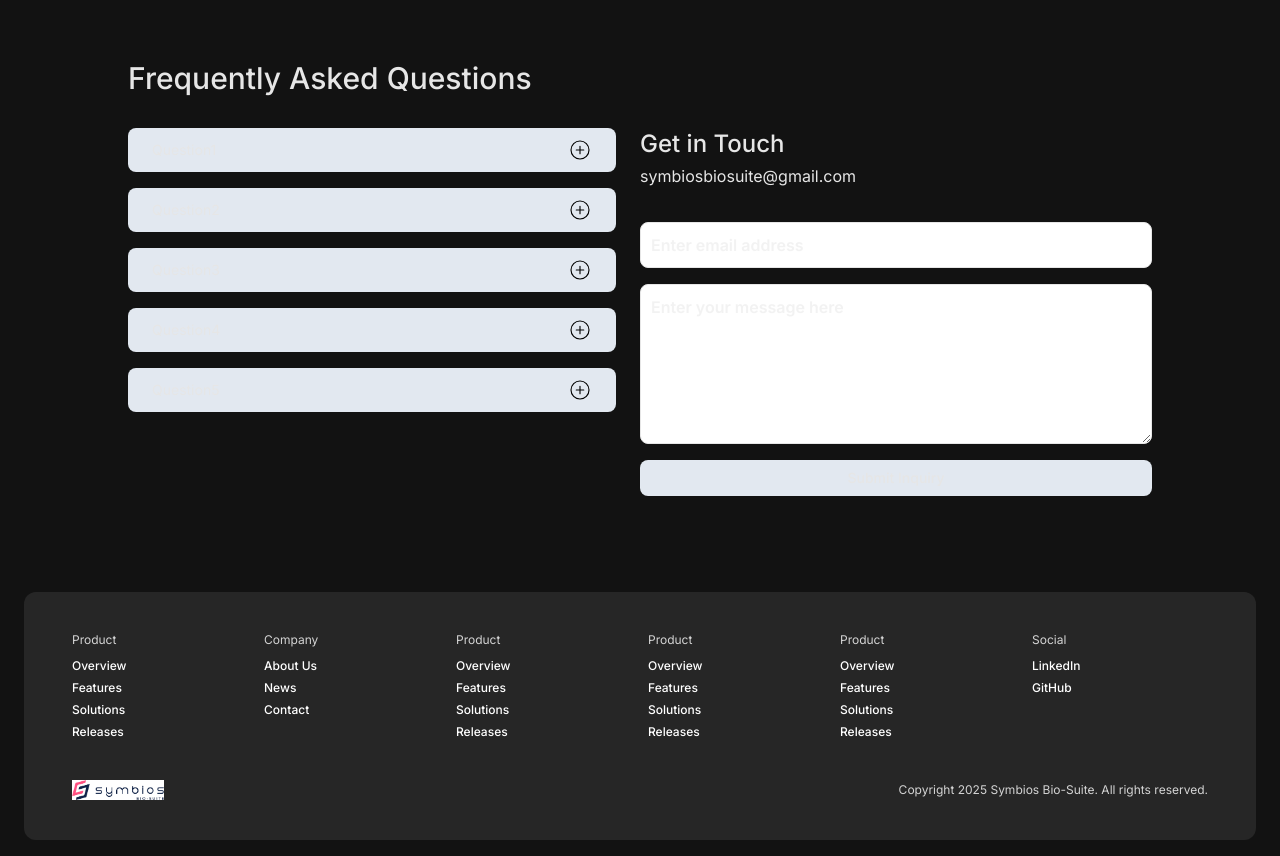
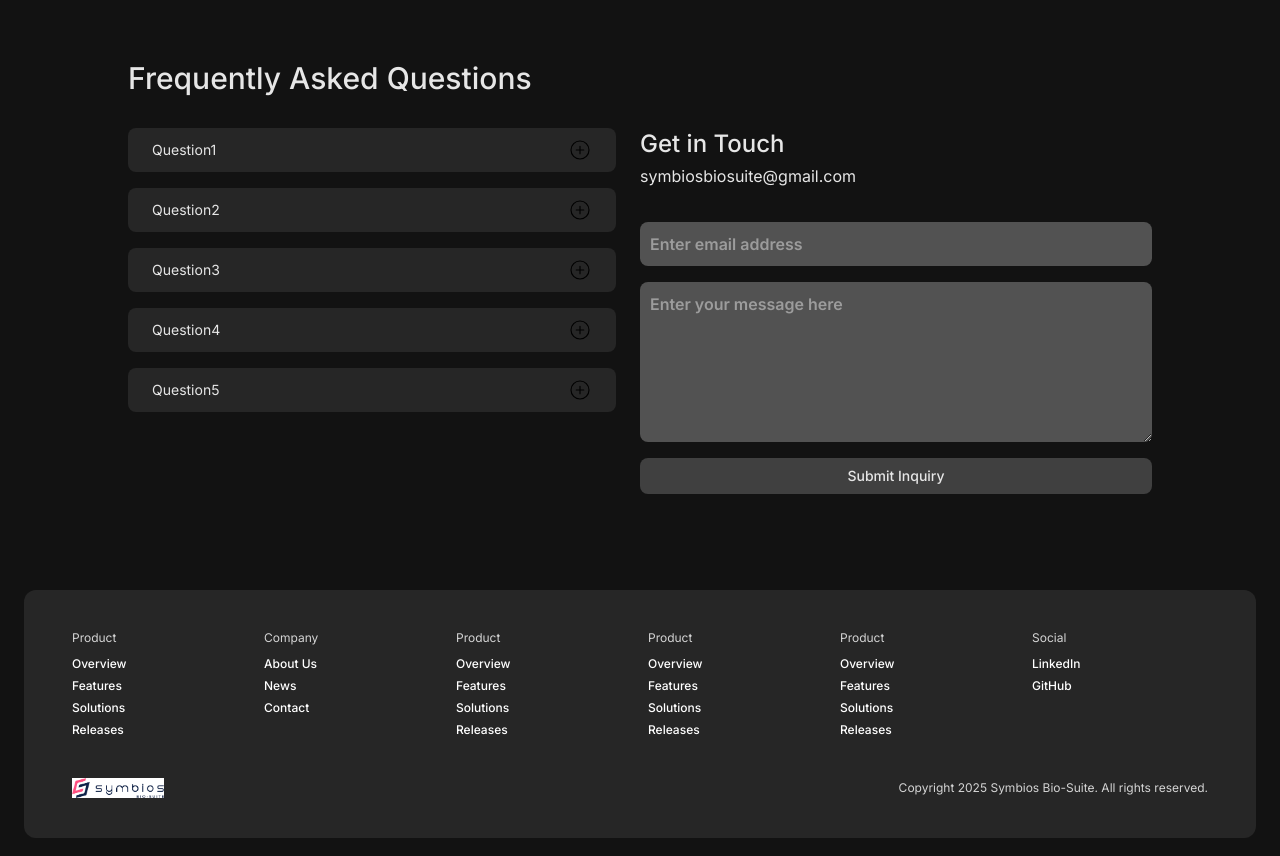
Before and after one commit to spencerhum04/symbios, a React (Vite) app: page / in a window 1280 px wide. Shown: the part 1520-2376 px from the top of the page. Built offline with nearby package versions, Linux system fonts and the light colour scheme.

Commit message:
style: support

```diff
--- a/src/components/Form.tsx
+++ b/src/components/Form.tsx
@@ -75,20 +75,20 @@ export default function Form() {
             <form onSubmit={onSubmit} className="w-full place-items-center sm:place-items-start">
                 <div className="flex flex-col gap-y-4 mt-2.5 w-full">
                     <input type="email" name="email" value={formData.email} onChange={handleInputChange}
-                        className="font-semibold bg-white border border-navy rounded-lg p-2.5 focus:outline-none"
+                        className="font-semibold bg-neutral-600 rounded-lg p-2.5 focus:outline-none"
                         placeholder="Enter email address"
                     />
                     <textarea name="message" value={formData.message} onChange={handleInputChange}
-                        className="font-semibold bg-white border border-navy h-40 rounded-lg p-2.5 focus:outline-none"
+                        className="font-semibold bg-neutral-600 h-40 rounded-lg p-2.5 focus:outline-none"
                         placeholder="Enter your message here"
                     ></textarea>
                     {error && <div className="text-red-600 text-sm">{error}</div>}
                     {isFormValid() ?
-                        (<button type="submit" className="text-sm rounded-lg p-2 focus:outline-none font-medium bg-slate-300 hover:bg-slate-400 cursor-pointer">
+                        (<button type="submit" className="text-sm rounded-lg p-2 focus:outline-none font-medium bg-neutral-600 hover:bg-slate-400 cursor-pointer">
                             Submit Inquiry
                         </button>)
                         :
-                        (<button type="submit" className="text-sm rounded-lg p-2 focus:outline-none font-medium bg-slate-200 cursor-not-allowed" disabled>
+                        (<button type="submit" className="text-sm rounded-lg p-2 focus:outline-none font-medium bg-neutral-700 cursor-not-allowed" disabled>
                             Submit Inquiry
                         </button>)
                     }
--- a/src/components/Navbar.tsx
+++ b/src/components/Navbar.tsx
@@ -54,7 +54,7 @@ export default function Navbar() {
                 <div className="hidden sm:block">
                     <div className="flex flex-row items-center gap-2">
                         {tabs.map(({ name, path }) => (
-                            <Link key={name} to={path} className={`text-[13px] font-medium rounded-sm hover:bg-neutral hover:text-sand rounded-xl px-3 py-1.5 ${focus === name ? "text-sand" : "text-stone"}`} onClick={() => setFocus(name)}>
+                            <Link key={name} to={path} className={`text-[13px] font-medium rounded-sm hover:bg-neutral hover:text-sand rounded-lg px-3 py-1.5 ${focus === name ? "text-sand" : "text-stone"}`} onClick={() => setFocus(name)}>
                                 {name}
                             </Link>
                         ))}
--- a/src/components/Prompt.tsx
+++ b/src/components/Prompt.tsx
@@ -16,7 +16,7 @@ export default function Prompt({ question, answer } : { question: String, answer
 
     return (
         <div>
-            <div className={`flex flex-row items-center justify-between bg-slate-200 px-6 py-2.5 ${dropdown ? "rounded-t-lg" : "rounded-lg"}`}>
+            <div className={`flex flex-row items-center justify-between bg-neutral-800 px-6 py-2.5 ${dropdown ? "rounded-t-lg" : "rounded-lg"}`}>
                 <div className="text-sm">{question}</div>
                 <div className="cursor-pointer" onClick={() => setDropdown(!dropdown)}>
                     {!dropdown ? (
@@ -27,7 +27,7 @@ export default function Prompt({ question, answer } : { question: String, answer
                     }
                 </div>
             </div>
-            <div ref={answerRef} className="bg-slate-300 px-6 rounded-b-lg duration-500 ease-out transition-all overflow-hidden" style={{ height: `${height}px` }}>
+            <div ref={answerRef} className="bg-neutral-700 px-6 rounded-b-lg duration-500 ease-out transition-all overflow-hidden" style={{ height: `${height}px` }}>
                 <div className="text-sm py-2.5">{answer}</div>
             </div>
         </div>
```
